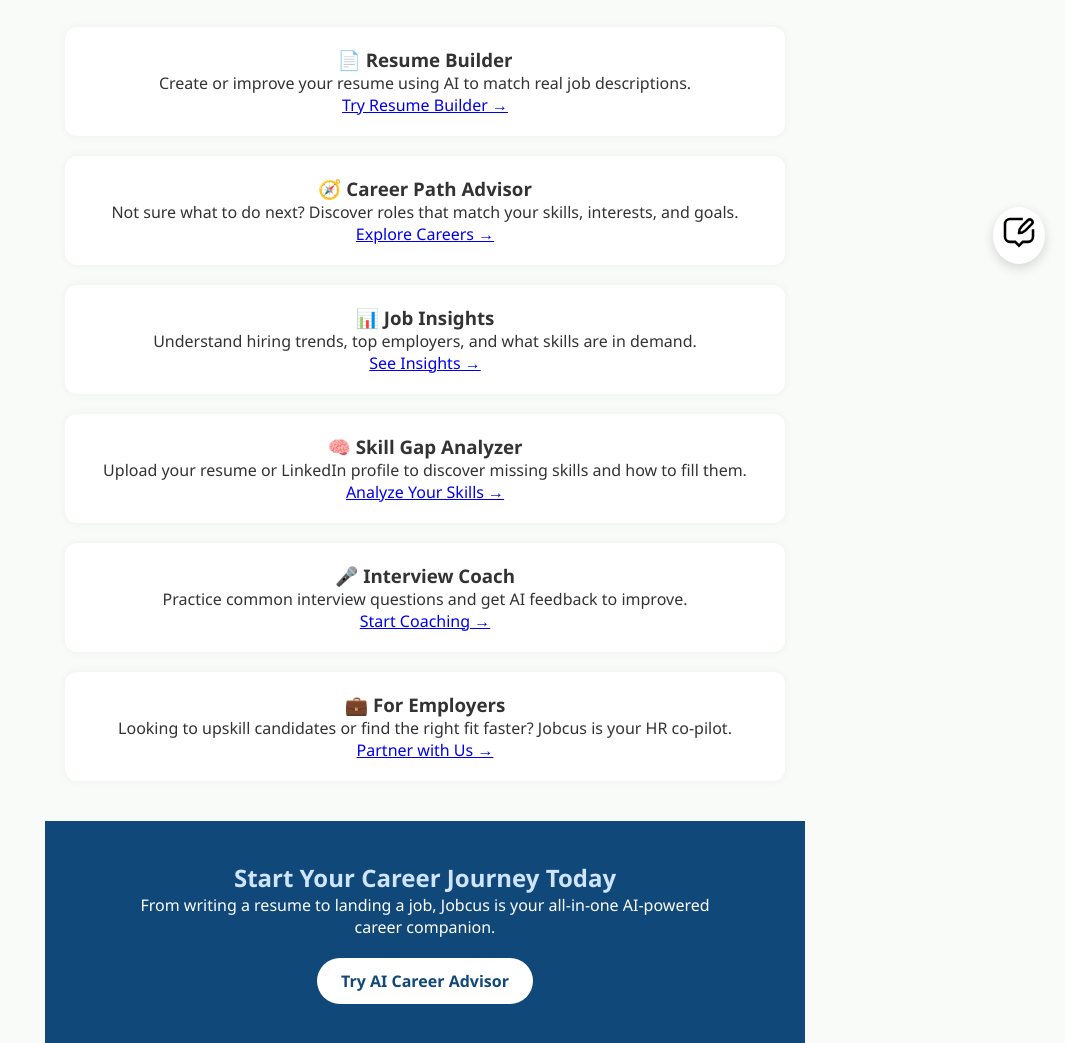
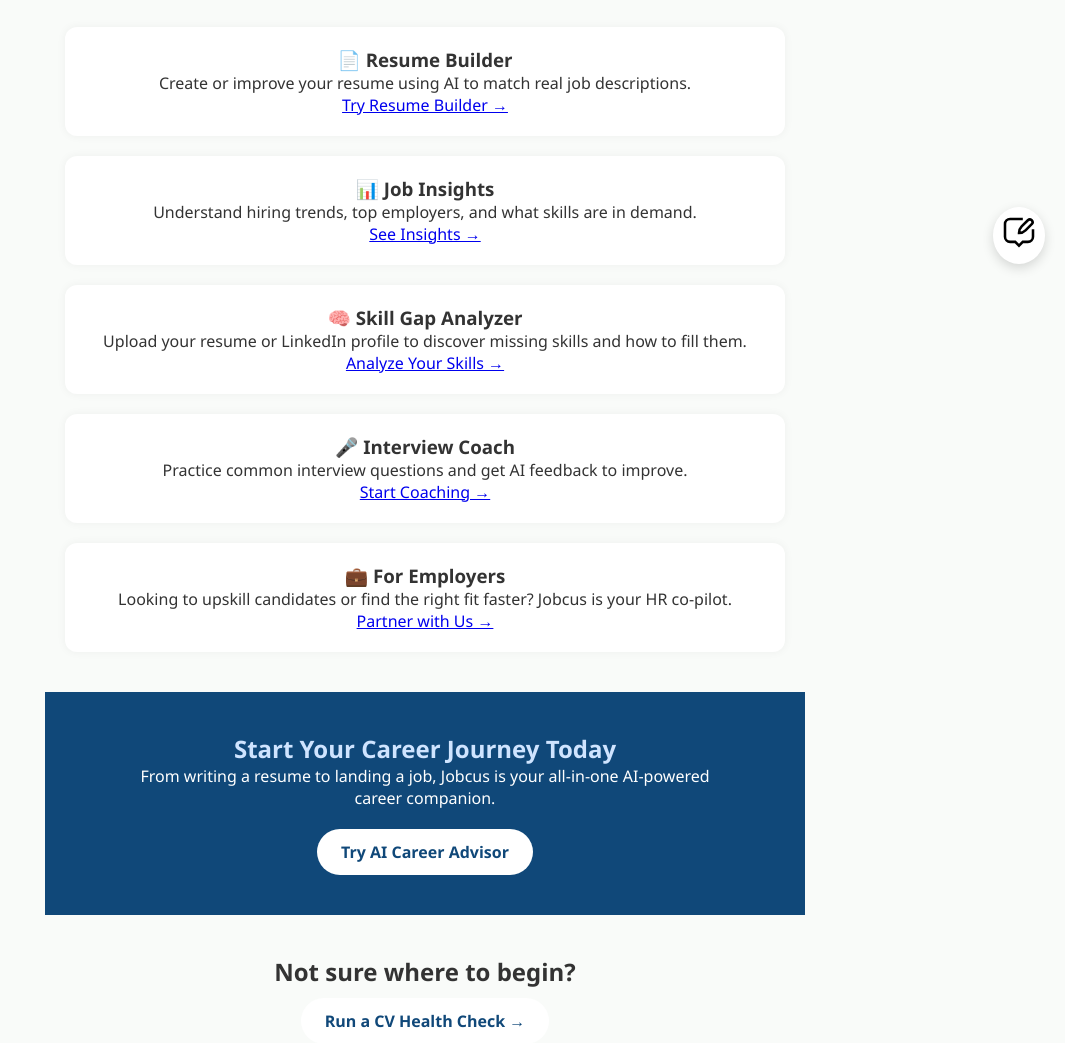
Before and after one commit to CareerAdvisor/Jobcus, a Flask app: page / in a window 1280 px wide. Shown: the part 516-1559 px from the top of the page, without its empty margins (215-1280 px from the left). Run offline with Flask 3, Linux system fonts and the light colour scheme.

Commit message:
Update index.html

```diff
--- a/templates/index.html
+++ b/templates/index.html
@@ -25,11 +25,6 @@
       <h3>📄 Resume Builder</h3>
       <p>Create or improve your resume using AI to match real job descriptions.</p>
       <a href="/resume-builder">Try Resume Builder →</a>
-    </div>
-    <div class="feature-box">
-      <h3>🧭 Career Path Advisor</h3>
-      <p>Not sure what to do next? Discover roles that match your skills, interests, and goals.</p>
-      <a href="/career-paths">Explore Careers →</a>
     </div>
     <div class="feature-box">
       <h3>📊 Job Insights</h3>
```
